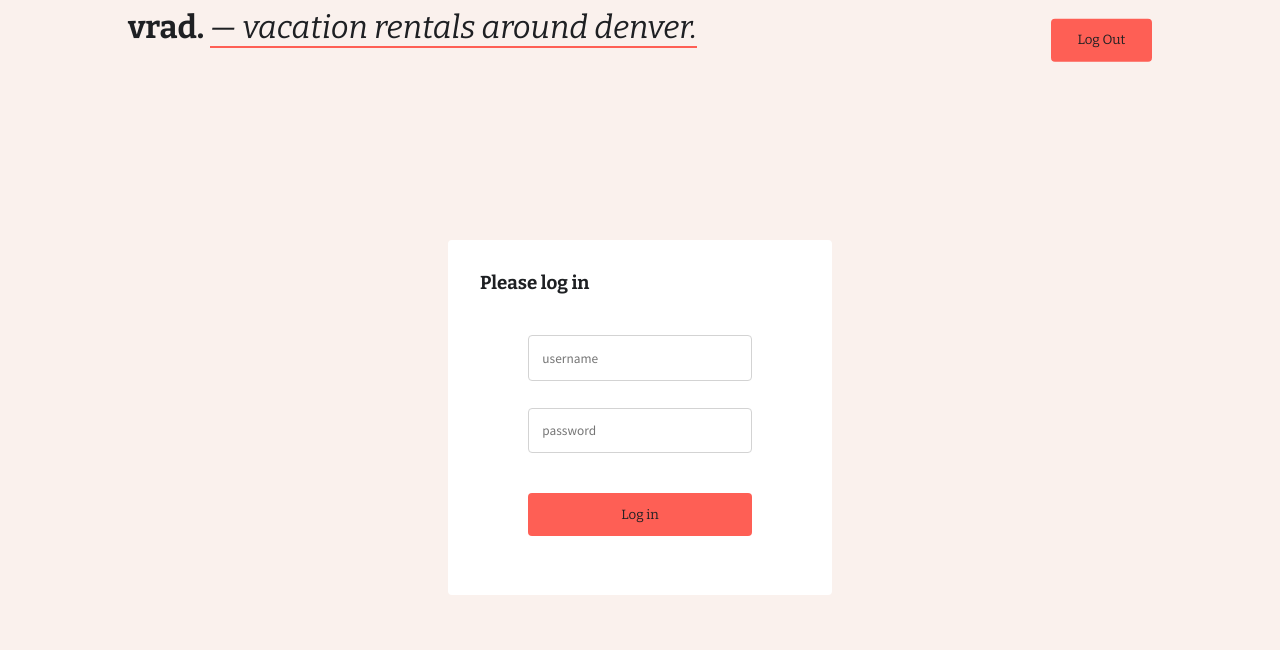
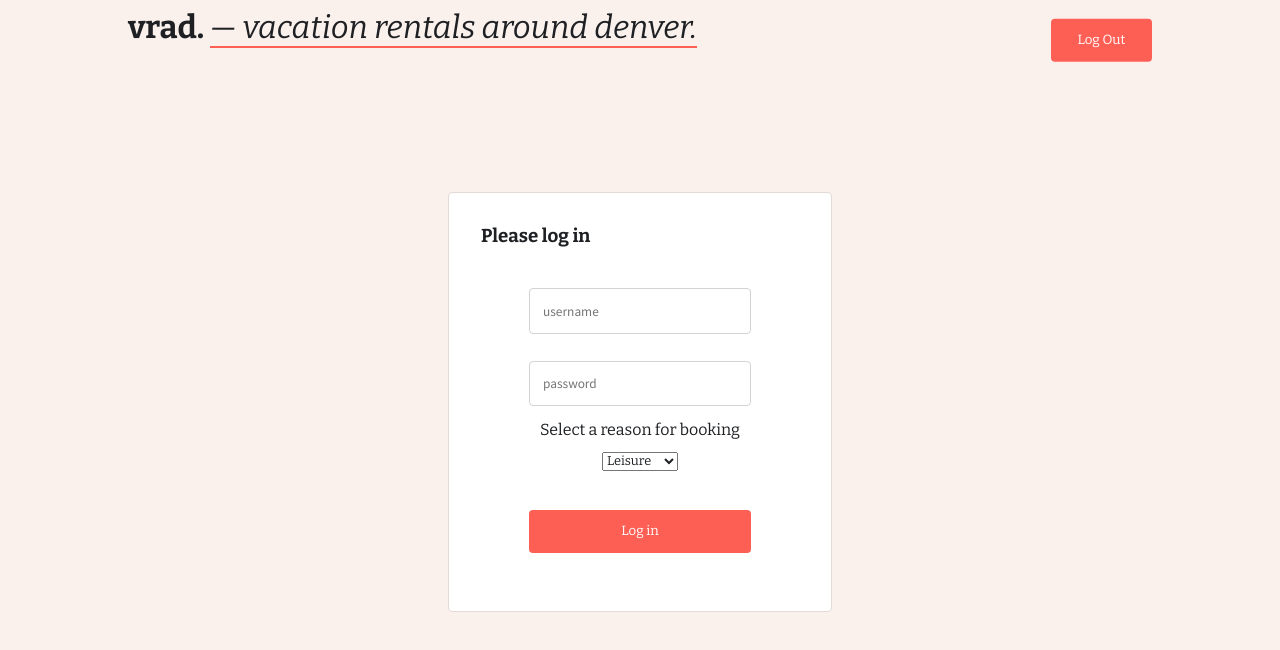
Before and after one commit to jordanwa1947/vrad, a React (Create React App) app: page / in a window 1280 px wide. Shown: the top 650 px of the page. Built offline with nearby package versions, Linux system fonts and the light colour scheme.

Commit message:
Add travel reason option selector to form and associated state

```diff
--- a/src/components/App/App.css
+++ b/src/components/App/App.css
@@ -14,6 +14,7 @@ button {
   padding: 1em 2em;
   border-radius: 4px;
   background-color: #FE5F55;
+  color: white;
   border: none;
 }
 
--- a/src/components/App/App.js
+++ b/src/components/App/App.js
@@ -8,12 +8,13 @@ class App extends React.Component {
   constructor() {
     super();
     this.state = {
-      username: ''
+      username: '',
+      travelReason: ''
     };
   }
 
-  login = (username) => {
-    this.setState({username: username})
+  login = (username, travelReason) => {
+    this.setState({username: username, travelReason: travelReason})
   }
 
   render() {
--- a/src/components/Login/Login.css
+++ b/src/components/Login/Login.css
@@ -5,8 +5,9 @@ form {
   align-items: center;
   width: 30%;
   padding: 2em;
-  margin-top: 10em;
+  margin-top: 7em;
   border-radius: 4px;
+  border: 1px solid #E1DAD7;
 }
 
 form h3 {
@@ -19,9 +20,9 @@ form button {
   width: 70%;
 }
 
-form label {
-  align-self: baseline;
-  margin-left: 15%;
+select {
+  margin: 1em;
+  font-size: .8em;
 }
 
 input {
--- a/src/components/Login/Login.js
+++ b/src/components/Login/Login.js
@@ -6,7 +6,8 @@ class Login extends React.Component {
     super();
     this.state = {
       username: '',
-      password: ''
+      password: '',
+      travelReason: 'leisure'
     }
   }
 
@@ -16,7 +17,7 @@ class Login extends React.Component {
 
   handleClick = (e) => {
     e.preventDefault();
-    this.props.login(this.state.username)
+    this.props.login(this.state.username, this.state.travelReason)
   }
 
   render() {
@@ -28,13 +29,24 @@ class Login extends React.Component {
           placeholder='username'
           value={this.state.username}
           name='username'
-          onChange={this.handleChange}/>
+          onChange={this.handleChange}
+          required/>
         <input
           type='password'
           placeholder='password'
           value={this.state.password}
           name='password'
-          onChange={this.handleChange}/>
+          onChange={this.handleChange}
+          required/>
+        <label htmlFor="travelReason">Select a reason for booking</label>
+        <select
+          name="travelReason"
+          required
+          onChange={this.handleChange}>
+          <option value="leisure" defaultValue>Leisure</option>
+          <option value="business">Business</option>
+          <option value="other">Other</option>
+        </select>
         <button
           onClick={this.handleClick}>
           Log in
```
